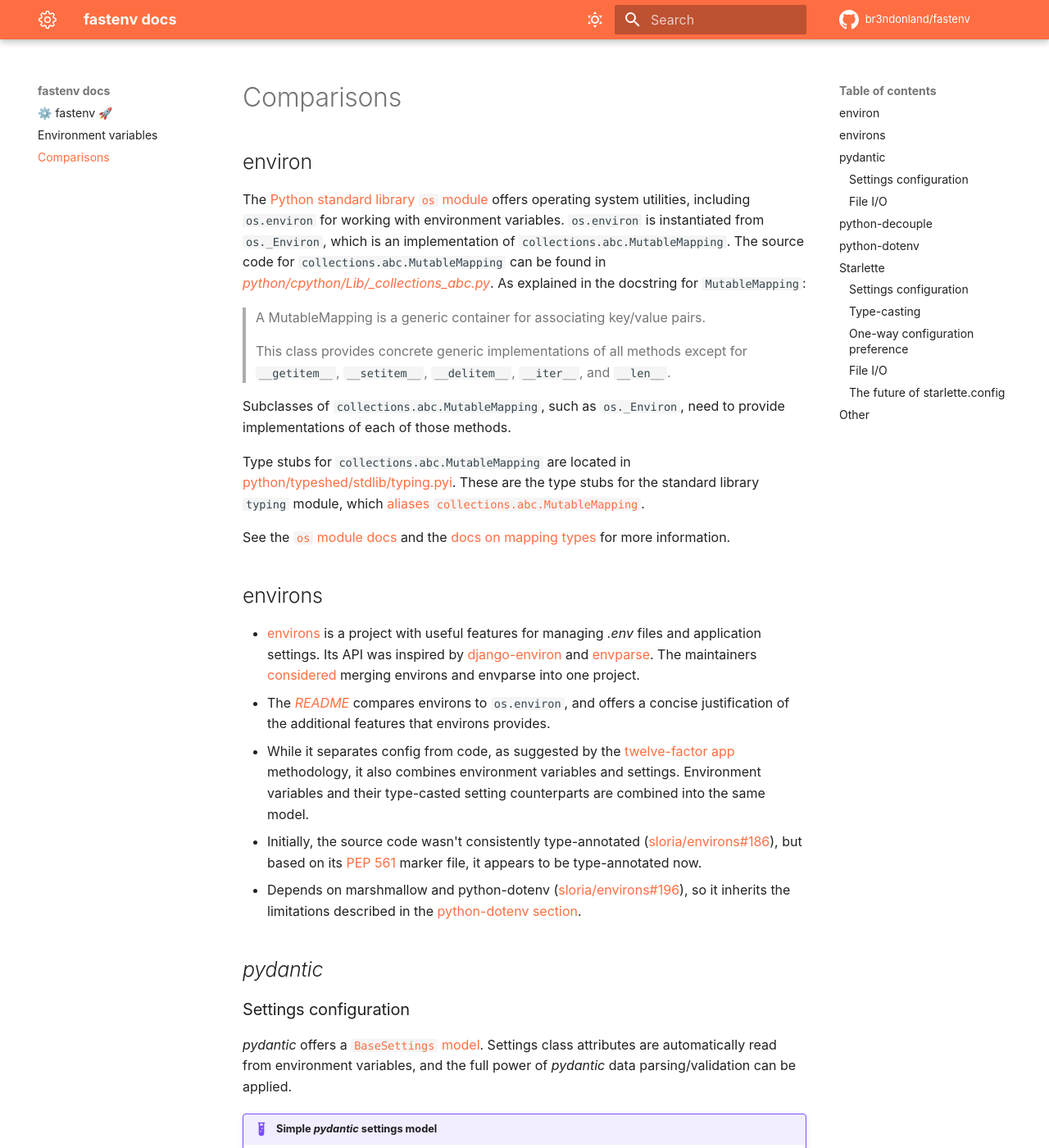
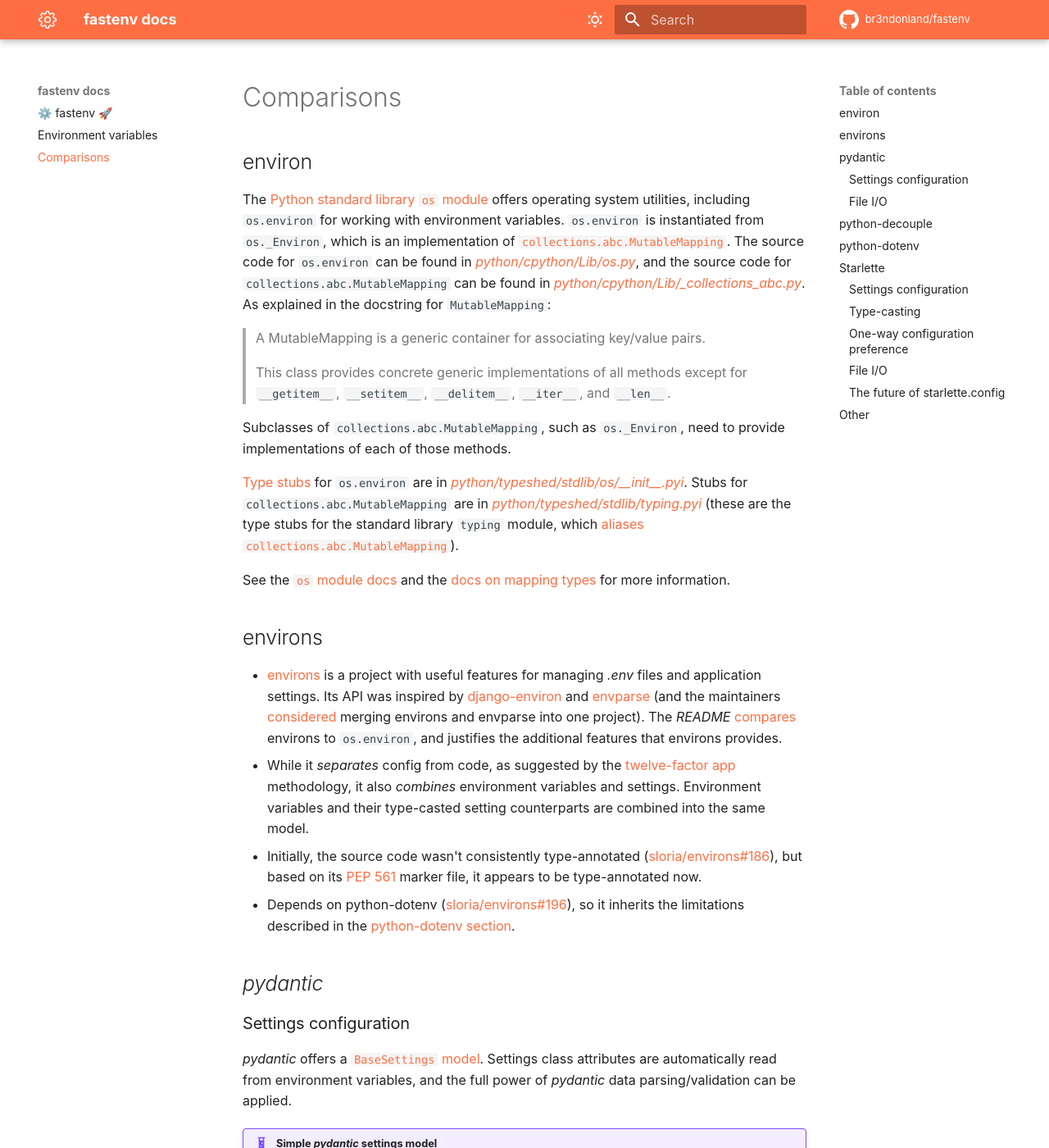
Before and after one commit to br3ndonland/fastenv, an MkDocs documentation site: the page built from docs/comparisons.md, in a window 1280 px wide and 1400 px high. Shown: the whole window at 82% size. Built offline with MkDocs 1.6.1 and Material for MkDocs 9.7.7, drawn with Linux system fonts in a browser that asks for light colours; comment, search, counter and statistics services are not loaded; some of the changed text lies outside the part shown.

Commit message:
Improve grammar and content of comparisons docs
br3ndonland/fastenv#1

- Add link to type stubs for `os.environ`
- Add `.venv` before REPL examples when other packages are needed
- Make some minor edits throughout

```diff
--- a/docs/comparisons.md
+++ b/docs/comparisons.md
@@ -2,7 +2,7 @@
 
 ## environ
 
-The [Python standard library `os` module](https://docs.python.org/3/library/os.html) offers operating system utilities, including `os.environ` for working with environment variables. `os.environ` is instantiated from `os._Environ`, which is an implementation of `collections.abc.MutableMapping`. The source code for `collections.abc.MutableMapping` can be found in _[python/cpython/Lib/\_collections_abc.py](https://github.com/python/cpython/blob/0a7dcbdb13f1f2ab6e76e1cff47e80fb263f5da0/Lib/_collections_abc.py#L875-L959)_. As explained in the docstring for `MutableMapping`:
+The [Python standard library `os` module](https://docs.python.org/3/library/os.html) offers operating system utilities, including `os.environ` for working with environment variables. `os.environ` is instantiated from `os._Environ`, which is an implementation of [`collections.abc.MutableMapping`](https://docs.python.org/3/library/collections.abc.html#collections.abc.MutableMapping). The source code for `os.environ` can be found in _[python/cpython/Lib/os.py](https://github.com/python/cpython/blob/0a7dcbdb13f1f2ab6e76e1cff47e80fb263f5da0/Lib/os.py#L663-L778)_, and the source code for `collections.abc.MutableMapping` can be found in _[python/cpython/Lib/\_collections_abc.py](https://github.com/python/cpython/blob/0a7dcbdb13f1f2ab6e76e1cff47e80fb263f5da0/Lib/_collections_abc.py#L875-L959)_. As explained in the docstring for `MutableMapping`:
 
 > A MutableMapping is a generic container for associating key/value pairs.
 >
@@ -10,17 +10,16 @@
 
 Subclasses of `collections.abc.MutableMapping`, such as `os._Environ`, need to provide implementations of each of those methods.
 
-Type stubs for `collections.abc.MutableMapping` are located in [python/typeshed/stdlib/typing.pyi](https://github.com/python/typeshed/blob/14add7520bb2f6dd468338c50fe94a5ac9a6ae0c/stdlib/typing.pyi#L453-L480). These are the type stubs for the standard library `typing` module, which [aliases `collections.abc.MutableMapping`](https://github.com/python/cpython/blob/0a7dcbdb13f1f2ab6e76e1cff47e80fb263f5da0/Lib/typing.py#L1670).
+[Type stubs](https://mypy.readthedocs.io/en/stable/stubs.html) for `os.environ` are in _[python/typeshed/stdlib/os/\_\_init\_\_.pyi](https://github.com/python/typeshed/blob/14add7520bb2f6dd468338c50fe94a5ac9a6ae0c/stdlib/os/__init__.pyi#L186-L223)_. Stubs for `collections.abc.MutableMapping` are in _[python/typeshed/stdlib/typing.pyi](https://github.com/python/typeshed/blob/14add7520bb2f6dd468338c50fe94a5ac9a6ae0c/stdlib/typing.pyi#L453-L480)_ (these are the type stubs for the standard library `typing` module, which [aliases `collections.abc.MutableMapping`](https://github.com/python/cpython/blob/0a7dcbdb13f1f2ab6e76e1cff47e80fb263f5da0/Lib/typing.py#L1670)).
 
 See the [`os` module docs](https://docs.python.org/3/library/os.html) and the [docs on mapping types](https://docs.python.org/3/library/stdtypes.html#mapping-types-dict) for more information.
 
 ## environs
 
--   [environs](https://github.com/sloria/environs) is a project with useful features for managing _.env_ files and application settings. Its API was inspired by [django-environ](https://github.com/joke2k/django-environ) and [envparse](https://github.com/rconradharris/envparse). The maintainers [considered](https://github.com/rconradharris/envparse/issues/12) merging environs and envparse into one project.
--   The _[README](https://github.com/sloria/environs#why)_ compares environs to `os.environ`, and offers a concise justification of the additional features that environs provides.
--   While it separates config from code, as suggested by the [twelve-factor app](https://12factor.net/config) methodology, it also combines environment variables and settings. Environment variables and their type-casted setting counterparts are combined into the same model.
+-   [environs](https://github.com/sloria/environs) is a project with useful features for managing _.env_ files and application settings. Its API was inspired by [django-environ](https://github.com/joke2k/django-environ) and [envparse](https://github.com/rconradharris/envparse) (and the maintainers [considered](https://github.com/rconradharris/envparse/issues/12) merging environs and envparse into one project). The _README_ [compares](https://github.com/sloria/environs#why) environs to `os.environ`, and justifies the additional features that environs provides.
+-   While it _separates_ config from code, as suggested by the [twelve-factor app](https://12factor.net/config) methodology, it also _combines_ environment variables and settings. Environment variables and their type-casted setting counterparts are combined into the same model.
 -   Initially, the source code wasn't consistently type-annotated ([sloria/environs#186](https://github.com/sloria/environs/issues/186)), but based on its [PEP 561](https://www.python.org/dev/peps/pep-0561/) marker file, it appears to be type-annotated now.
--   Depends on marshmallow and python-dotenv ([sloria/environs#196](https://github.com/sloria/environs/issues/196)), so it inherits the limitations described in the [python-dotenv section](#python-dotenv).
+-   Depends on python-dotenv ([sloria/environs#196](https://github.com/sloria/environs/issues/196)), so it inherits the limitations described in the [python-dotenv section](#python-dotenv).
 
 ## _pydantic_
 
@@ -69,6 +68,8 @@
 -   [python-dotenv](https://github.com/theskumar/python-dotenv) is a package for loading _.env_ files and setting environment variables. It was [started](https://github.com/theskumar/python-dotenv/commit/5fc02b7303e8854243970e12564f2433da7a1f7f) by Django co-creator Jacob Kaplan-Moss in 2013, and was originally called django-dotenv. It is used by [Uvicorn](https://www.uvicorn.org/) and _[pydantic](https://pydantic-docs.helpmanual.io/usage/settings/)_, and suggested in the [FastAPI docs](https://fastapi.tiangolo.com/advanced/settings/).
 -   Its primary data structure, `dotenv.main.DotEnv`, inherits from `object`. As a result, it requires its own mapping mathods (`dict`, `get_key`, `set_key`, `unset_key`) that could be easily eliminated by inheriting from a mapping data structure such as `collections.abc.MutableMapping`.
 -   Other methods have confusing, counter-intuitive APIs. For example, the `load_dotenv()` function is supposed to "Parse a _.env_ file and then load all the variables found as environment variables," according to its docstring. However, the function always returns `True`, even if no _.env_ file is found or no environment variables are set, because of `DotEnv.set_as_environment_variables()`. Furthermore, this confusing behavior is not documented, because, as the maintainer [commented](https://github.com/theskumar/python-dotenv/issues/164#issuecomment-494750043), "The return value of `load_dotenv` is undocumented as I was planning to do something useful with it, but could not settle down to one."
+-   Loads files with the synchronous `open()` built-in function. Asyncio support is not provided.
+-   Does not integrate with object storage like AWS S3.
 -   Maintainers have not been receptive to improvements. See [theskumar/python-dotenv#263](https://github.com/theskumar/python-dotenv/pull/263) for context.
 -   Continues supporting Python 2 after its [end-of-life](https://www.python.org/doc/sunset-python-2/), so it has to use [Python 2 type comments](https://mypy.readthedocs.io/en/stable/python2.html) and other legacy cruft.
 
```
Also changed, not shown: other parts of docs/comparisons.md (+3 -3 lines).
